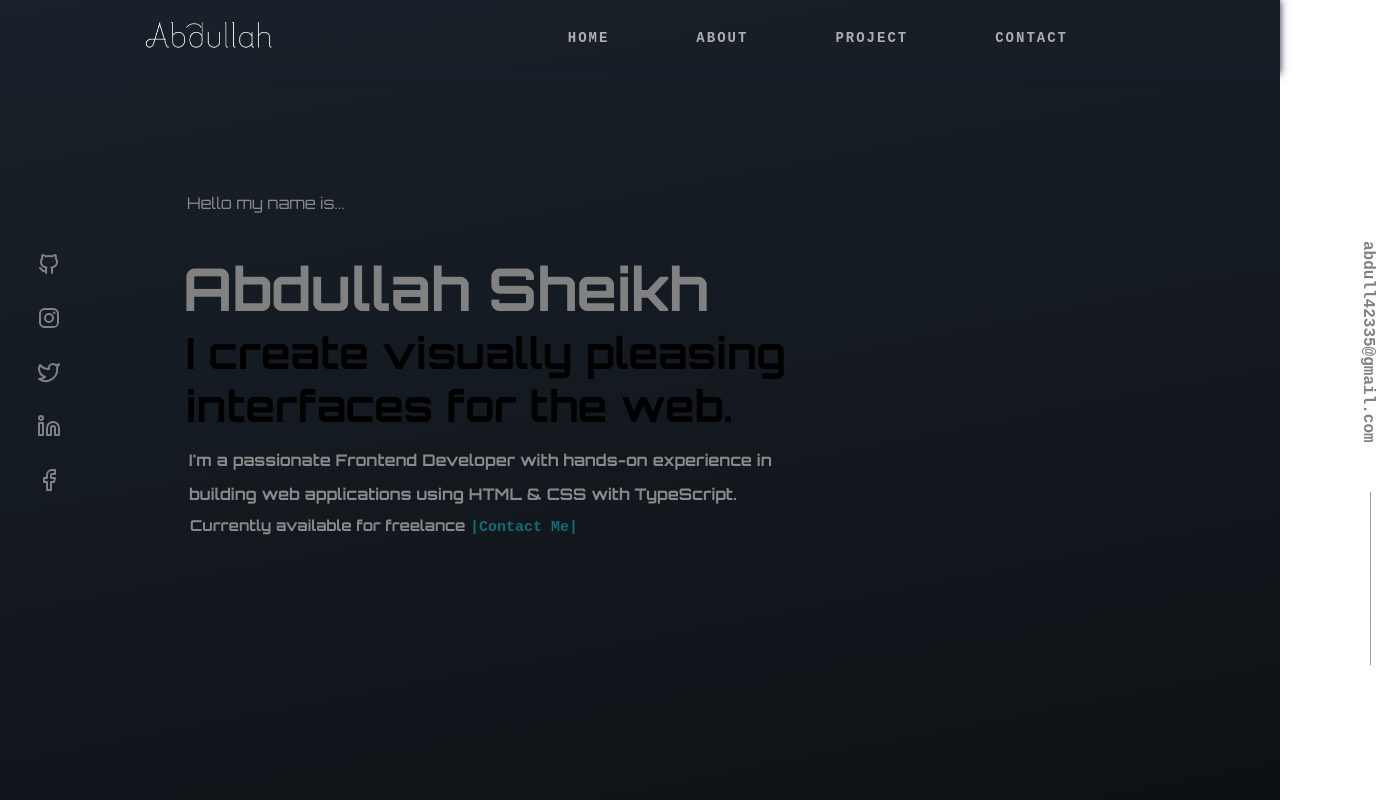
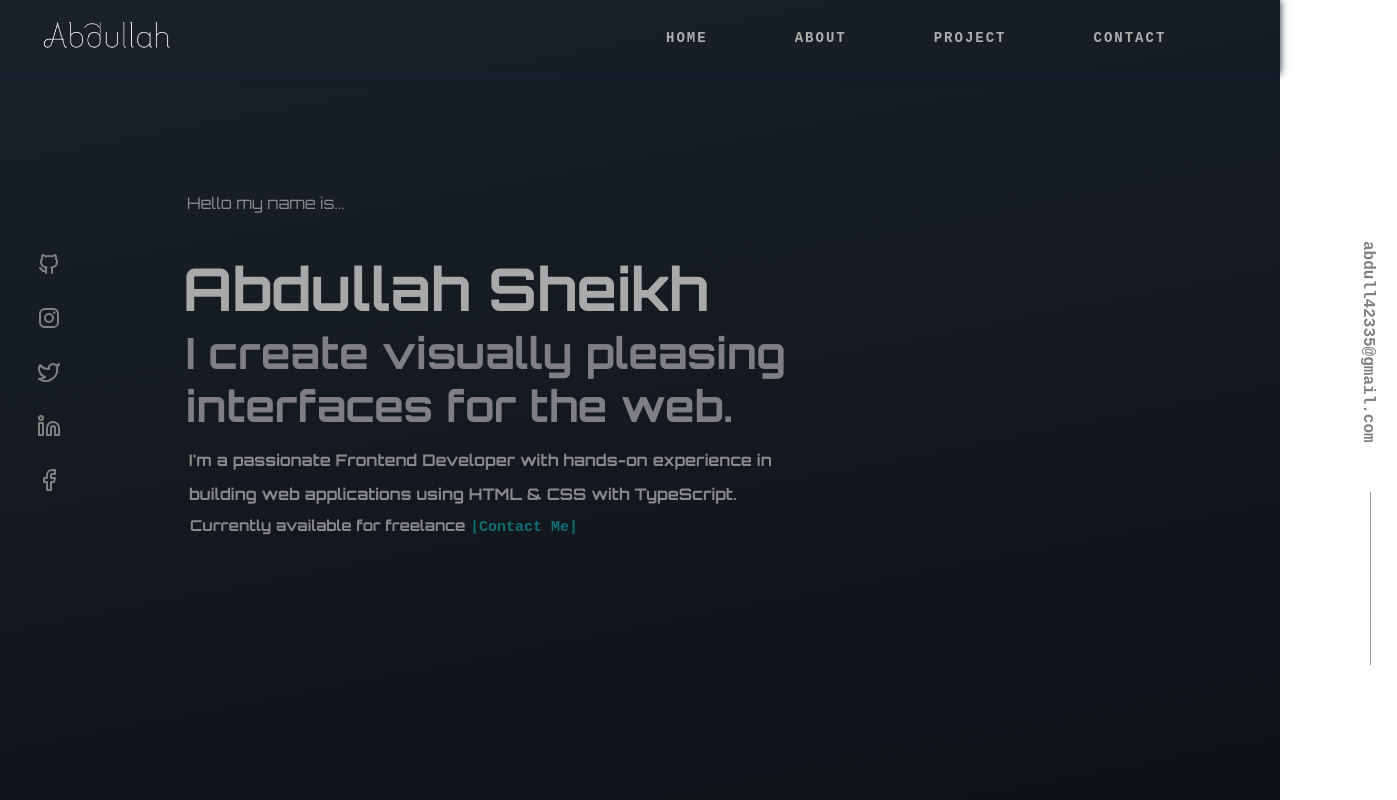
Before and after one commit to abdull42335/My-Portfoliio, a plain HTML site: page index.html in a window 1280 px wide. Shown: the top 800 px of the page, 1397 px wide, since content can reach past the window. Drawn offline with Linux system fonts and the light colour scheme.

Commit message:
css-changes-colors-and-positions

```diff
--- a/style.css
+++ b/style.css
@@ -13,7 +13,7 @@ body{
 }
 
 .maxcontainer{
-    max-width: 1440px;
+    max-width: 1920px;
     margin: 0px auto;
 }
 
@@ -22,9 +22,8 @@ body{
    left: 0px;
     display: flex;
     flex-direction: row;
-    justify-content: space-between;
+    justify-content: space-around;
     align-items: center;
-
     position: fixed;
     box-shadow: 0px 0px 8px #17233b;
      width: 100%;
@@ -38,7 +37,7 @@ body{
 .logo img{
     position: relative;
     top: 0px;
-    left: 76px;
+    left: -124px;
     width: 262px;
 }
 .navbar ul{
@@ -58,7 +57,7 @@ body{
     list-style: none;
     margin-right: 87px;
     position: relative;
-    right: 125px;
+    right: -71px;
     font-size: 14px;
     font-family: monospace;
     top: 1px;
@@ -69,8 +68,8 @@ letter-spacing: 2px;
 
 }
 .navbar li:hover{
-    transform: scale(1.3);
-    color: rgb(125, 62, 62);
+    transform: scale(1.1);
+    color: rgb(255, 255, 255);
 }
 
 
@@ -150,7 +149,7 @@ width: 656px;
   font-size: 59px;
     font-family: "Orbitron", serif;
    cursor: pointer;
-   color: #818181;
+   color: #a9a9a9;
 
 }
 .left1 h1{
@@ -160,7 +159,7 @@ width: 656px;
     cursor: pointer;
     position: relative;
     left: 31px;
-    color: black;
+    color: #7f7f83;
     width: 601px;
 
 
@@ -297,7 +296,9 @@ h1:hover{
   .right2 img{
     height: 291px;
     width: 315px;
-    margin: 47px 124px;
+    position: relative;
+    top: 65px;
+    left: -140px;
     border-radius: 40%;
     transition: all 1s ease;
     box-shadow: 0px 0px 12px #c8cbc6;
@@ -317,7 +318,7 @@ h1:hover{
 h2{
     font-family: "Orbitron", serif;
     position: relative;
-    top: -115px;
+    top: -10px;
     left: 512px;
     width: 424px;
     font-size: 30px;
@@ -328,7 +329,7 @@ h2{
     display: flex;
     flex-direction: row;
     justify-content: space-between;
-gap: -12px;
+    margin: 96px 0px;
 }
 
 .left3{
```
